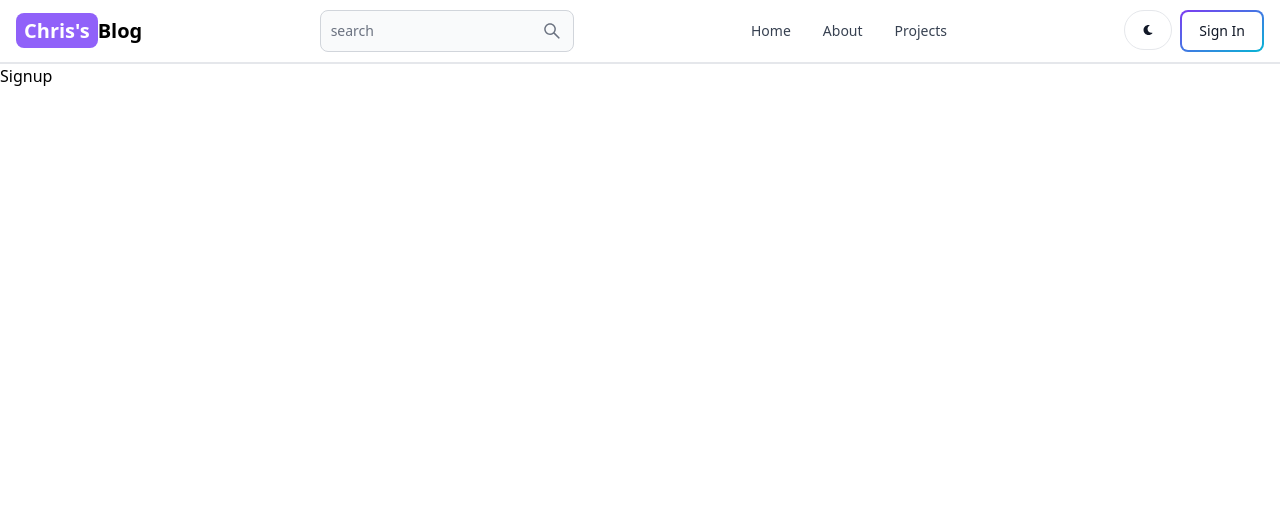
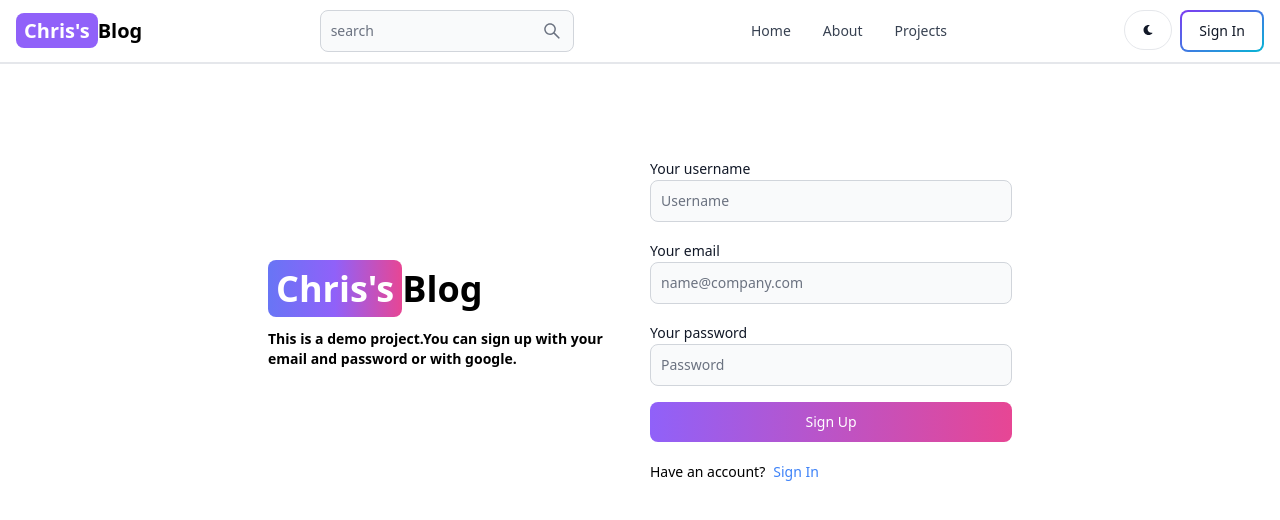
Before and after one commit to CJ071/Blog-App, a React (Vite) app in the folder client/: page /sign-up in a window 1280 px wide. Shown: the top 520 px of the page. Built offline with nearby package versions, Linux system fonts and the light colour scheme.

Commit message:
create signup page ui

```diff
--- a/client/src/pages/SignUp.jsx
+++ b/client/src/pages/SignUp.jsx
@@ -1,9 +1,58 @@
 import React from 'react'
-
+import {Link} from 'react-router-dom'
+import {Button, Label,TextInput} from 'flowbite-react'
 export default function SignUp() {
   return (
-    <div>
-      Signup
+    <div className='min-h-screen mt-20'>
+      <div className='flex p-3 max-w-3xl mx-auto flex-col md:flex-row md:items-center gap-5'>
+          {/* left */}
+          <div className='flex-1'>
+            <Link to='/' className='font-bold dark:text-white text-4xl'>
+
+              <span className='px-2 py-1 bg-gradient-to-r from-indigo-500 via-purple-500 to-pink-500 rounded-lg text-white'>
+                Chris's
+              </span>
+              Blog
+              <p className='text-sm mt-5'>
+                This is a demo project.You can sign up with your email and password or with google.
+              </p>
+            </Link>
+          </div>
+
+            {/* right */}
+          <div className='flex-1'>
+              <form className='flex flex-col gap-4'>
+                <div>
+                  <Label value='Your username'/>
+                  <TextInput type='text' placeholder='Username' id='username'/>
+                </div>
+
+                <div>
+                  <Label value='Your email'/>
+                  <TextInput type='text' placeholder='name@company.com' id='email'/>
+                </div>
+
+                <div>
+                  <Label value='Your password'/>
+                  <TextInput type='text' placeholder='Password' id='password'/>
+                </div>
+
+                <Button gradientDuoTone='purpleToPink' type='submit'>
+                  Sign Up
+                </Button>
+              </form>
+
+              <div className='flex gap-2 text-sm mt-5'>
+                <span>
+                  Have an account?
+                </span>
+                <Link to='/sign-in' className='text-blue-500'>
+                    Sign In
+                </Link>
+              </div>
+          </div>
+      </div>
+
     </div>
   )
 }
```
